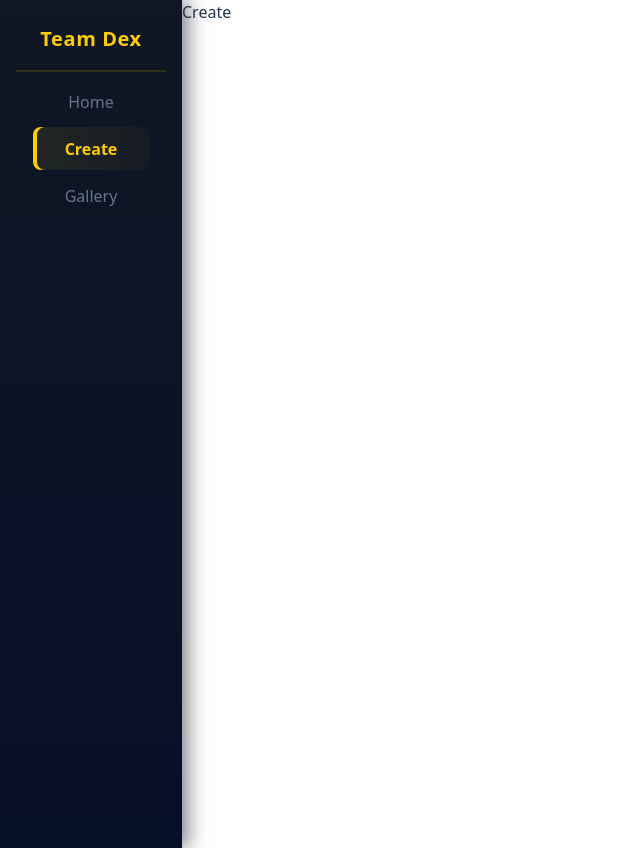
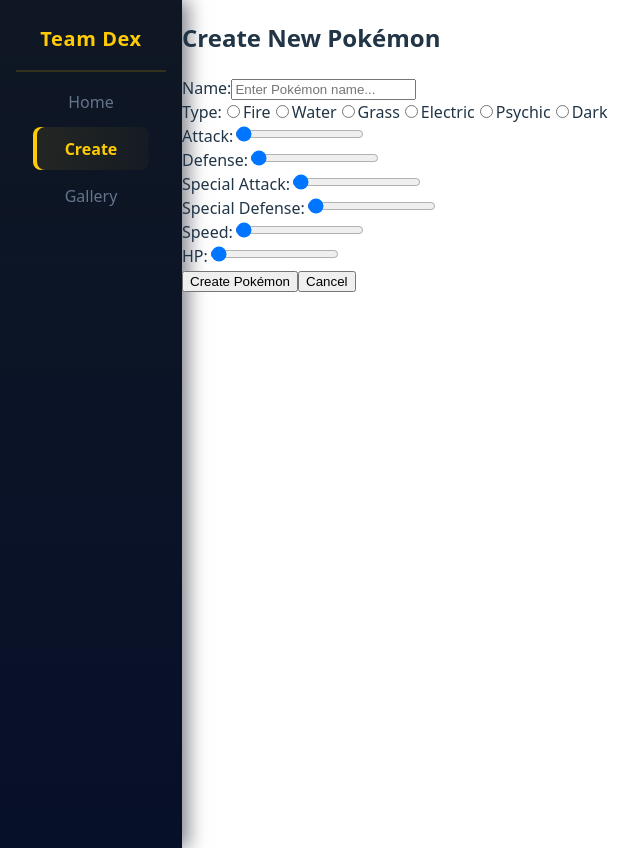
Before and after one commit to anekemuna/team-dex, a React (Vite) app: page /create in a window 1280 px wide. Shown: the whole page, without its empty margins (0-640 px from the left). Built offline with nearby package versions, Linux system fonts and the light colour scheme.

Commit message:
Update Create.jsx
- Add basic form structure for Pokemon info. (Map for Types)
- Add state variables for controlling form inputs
- UpdateStats() calls the setStats

```diff
--- a/src/pages/Create.jsx
+++ b/src/pages/Create.jsx
@@ -1,9 +1,156 @@
-import React from 'react'
+import { useState } from "react";
 
 const Create = () => {
+  const [name, setName] = useState("");
+  const [selectedType, setSelectedType] = useState();
+  const [stats, setStats] = useState({
+    attack: 1,
+    defense: 1,
+    specialAttack: 1,
+    specialDefense: 1,
+    speed: 1,
+    hp: 1,
+  });
+
+  const updateStat = (statName, value) => {
+    setStats((prev) => ({
+      ...prev,
+      [statName]: parseInt(value),
+    }));
+  };
+
+
   return (
-    <div>Create</div>
-  )
-}
+    <div className="create">
+      <h2> Create New Pokémon </h2>
+      <form>
+        <div className="name-input">
+          <label htmlFor="name">Name:</label>
+          <input
+            type="text"
+            id="name"
+            placeholder="Enter Pokémon name..."
+            value={name}
+            onChange={(e) => setName(e.target.value)}
+          />
+        </div>
 
-export default Create
+        <div className="type-selection">
+          <label>Type:</label>
+          {["Fire", "Water", "Grass", "Electric", "Psychic", "Dark"].map(
+            (type) => (
+              <label key={type}>
+                <input
+                  type="radio"
+                  name="pokemonType"
+                  value={type}
+                  checked={selectedType === type}
+                  onChange={(e) => setSelectedType(e.target.value)}
+                />
+                {type}
+              </label>
+            )
+          )}
+        </div>
+
+        <div className="stat-controls">
+          <div className="attack-selection">
+            <label htmlFor="attack">Attack:</label>
+            <input
+              type="range"
+              id="attack"
+              // min={getStatMin("attack", selectedType)}
+              // max={getStatMax("attack", selectedType)}
+              value={stats.attack}
+              onChange={(e) => updateStat("attack", e.target.value)}
+            />
+            <span>
+              {/* {stats.attack}/{getStatMax("attack", selectedType)} */}
+            </span>
+          </div>
+
+          <div className="defense-selection">
+            <label htmlFor="defense">Defense:</label>
+            <input
+              type="range"
+              id="defense"
+              // min={getStatMin("attack", selectedType)}
+              // max={getStatMax("attack", selectedType)}
+              value={stats.defense}
+              onChange={(e) => updateStat("defense", e.target.value)}
+            />
+            <span>
+              {/* {stats.attack}/{getStatMax("attack", selectedType)} */}
+            </span>
+          </div>
+          {/* Repeat for defense, specialAttack, specialDefense, speed, hp */}
+
+          <div className="special-attack-selection">
+            <label htmlFor="special-attack">Special Attack:</label>
+            <input
+              type="range"
+              id="special-attack"
+              // min={getStatMin("attack", selectedType)}
+              // max={getStatMax("attack", selectedType)}
+              value={stats.specialAttack}
+              onChange={(e) => updateStat("specialAttack", e.target.value)}
+            />
+            <span>
+              {/* {stats.attack}/{getStatMax("attack", selectedType)} */}
+            </span>
+          </div>
+
+          <div className="special-defense-selection">
+            <label htmlFor="special-defense">Special Defense:</label>
+            <input
+              type="range"
+              id="special-defense"
+              // min={getStatMin("attack", selectedType)}
+              // max={getStatMax("attack", selectedType)}
+              value={stats.specialDefense}
+              onChange={(e) => updateStat("specialDefense", e.target.value)}
+            />
+            <span>
+              {/* {stats.attack}/{getStatMax("attack", selectedType)} */}
+            </span>
+          </div>
+
+          <div className="speed-selection">
+            <label htmlFor="speed">Speed:</label>
+            <input
+              type="range"
+              id="speed"
+              // min={getStatMin("attack", selectedType)}
+              // max={getStatMax("attack", selectedType)}
+              value={stats.speed}
+              onChange={(e) => updateStat("speed", e.target.value)}
+            />
+            <span>
+              {/* {stats.attack}/{getStatMax("attack", selectedType)} */}
+            </span>
+          </div>
+
+          <div className="hp-selection">
+            <label htmlFor="hp">HP:</label>
+            <input
+              type="range"
+              id="hp"
+              // min={getStatMin("attack", selectedType)}
+              // max={getStatMax("attack", selectedType)}
+              value={stats.hp}
+              onChange={(e) => updateStat("hp", e.target.value)}
+            />
+            <span>
+              {/* {stats.attack}/{getStatMax("attack", selectedType)} */}
+            </span>
+          </div>
+        </div>
+
+        <input type="submit" value="Create Pokémon" />
+        <input type="button" value="Cancel" />
+      </form>
+    </div>
+  );
+};
+
+export default Create;
```
